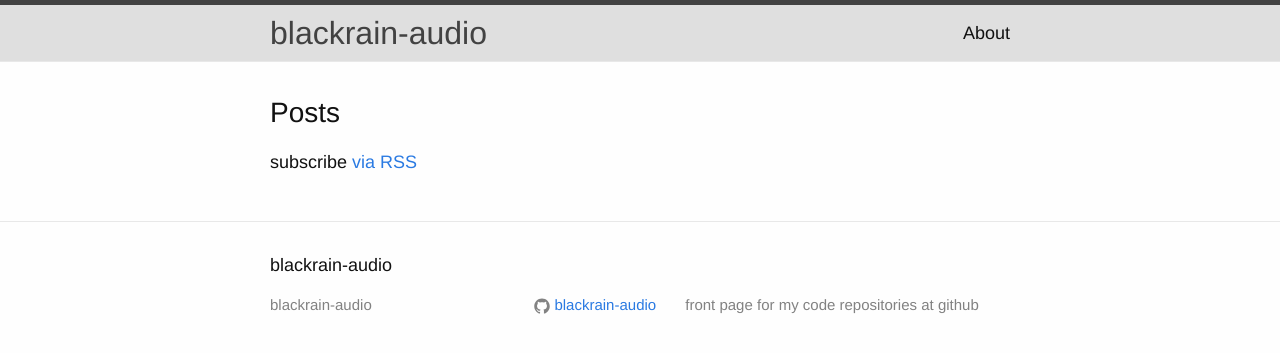
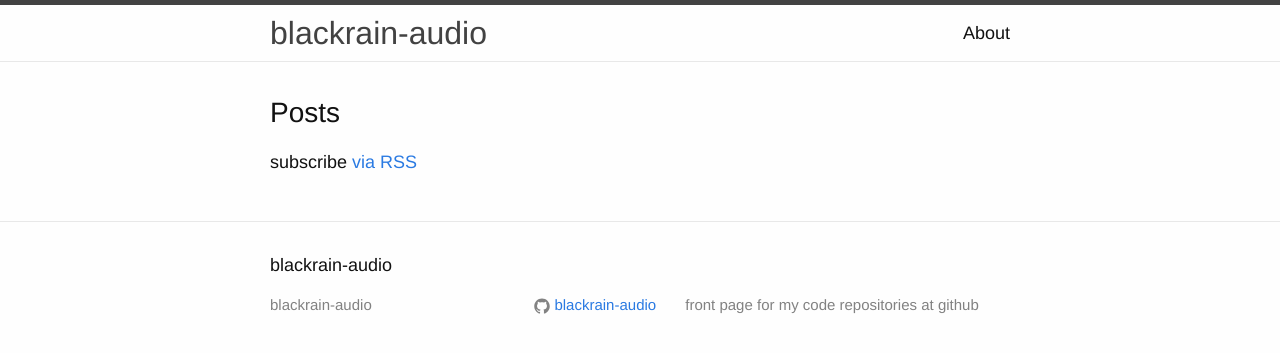
Before and after one commit to blackrain-audio/blackrain-audio.github.io, a Jekyll site: the page built from index.html, in a window 1280 px wide. Shown: the top 353 px of the page. Built offline with Jekyll 4.4.1, drawn with Linux system fonts in a browser that asks for light colours.

Commit message:
Update _layout.scss
remove site title back color

```diff
--- a/_sass/_layout.scss
+++ b/_sass/_layout.scss
@@ -6,7 +6,7 @@
     border-bottom: 1px solid $grey-color-light;
     min-height: 56px;
 
-    background-color: #dfdfdf;
+    //background-color: #dfdfdf;
 
     // Positioning context for the mobile navigation icon
     position: relative;
```
